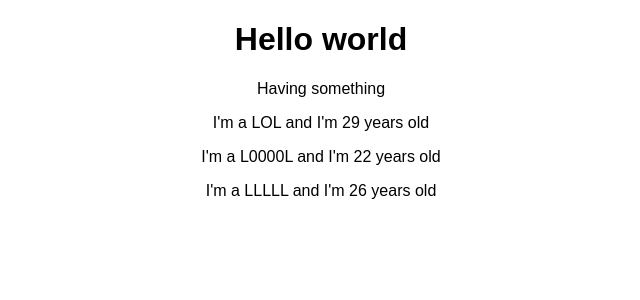
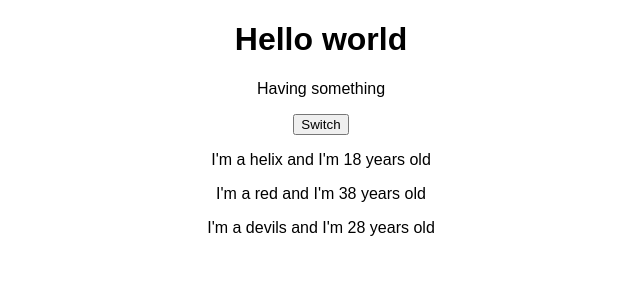
Before and after one commit to linh626688/hello-world-react, a React (Create React App) app: page / in a window 1280 px wide. Shown: the top 300 px of the page, without its empty margins (319-959 px from the left). Built offline with nearby package versions, Linux system fonts and the light colour scheme.

Commit message:
done video 41

```diff
--- a/src/App.js
+++ b/src/App.js
@@ -3,14 +3,34 @@ import "./App.css";
 import Person from './Person/Person.js';
 
 class App extends Component {
+    state = {
+        person: [
+            {name: 'helix',age : 18},
+            {name: 'red',age : 38},
+            {name: 'devils',age : 28}
+        ],
+        other : 'another value'
+    }
+    switchName = () =>{
+        console.log("Was clicked")
+        // don't do this this.state.person[0].name = 'name change';
+        this.setState({
+            person: [
+                {name: 'helix edit',age : 18},
+                {name: 'red edit',age : 38},
+                {name: 'devils edit',age : 28}
+            ]
+        })
+    }
     render() {
         return (
             <div className="App">
                 <h1>Hello world</h1>
                 <p> Having something</p>
-                <Person name="LOL" age="29"/>
-                <Person name="L0000L" age="22"/>
-                <Person name="LLLLL" age="26"/>
+                <button onClick={this.switchName}>Switch</button>
+                <Person name={this.state.person[0].name} age={this.state.person[0].age}/>
+                <Person name={this.state.person[1].name} age={this.state.person[1].age}/>
+                <Person name={this.state.person[2].name} age={this.state.person[2].age}/>
             </div>
         );
     }
```
